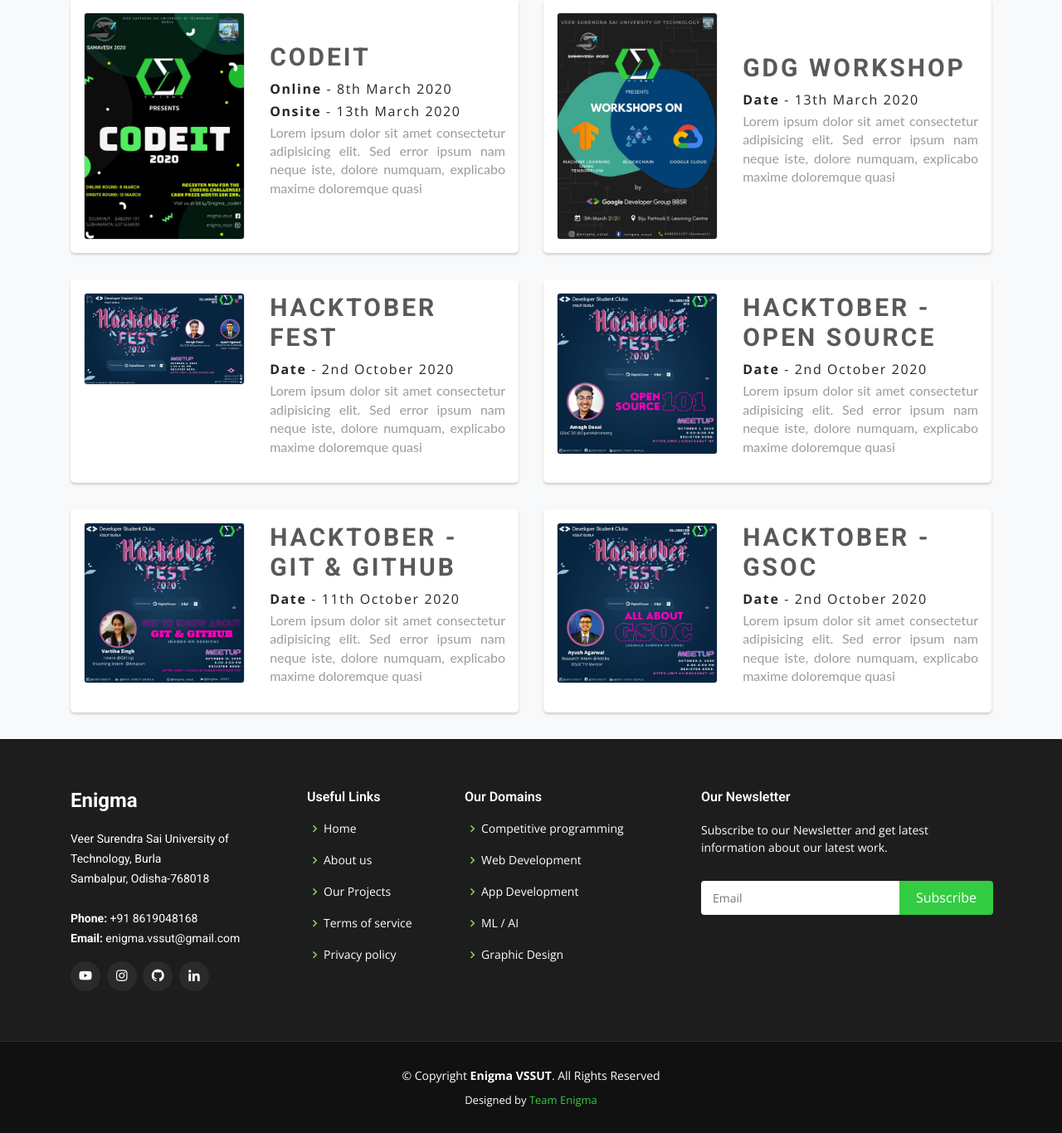
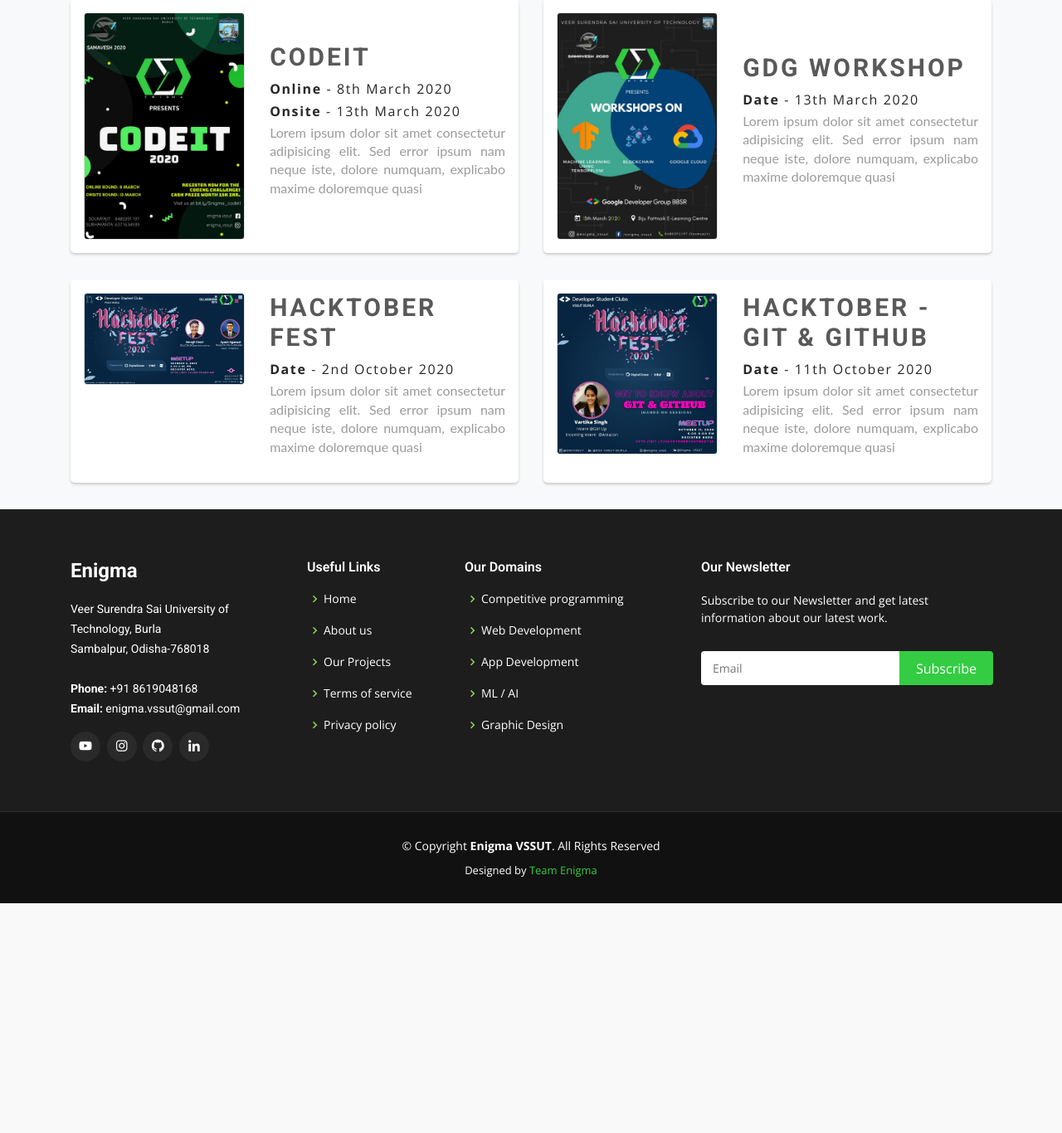
Before and after one commit to EnigmaVSSUT/Qwik-Web, a Django app: page /events/ in a window 1280 px wide. Shown: the part 1046-2412 px from the top of the page at 83% size. After the commit the page ends 2135 px from the top, so only its background shows below. Run offline with Django 3.2, Linux system fonts and the light colour scheme; some libraries are stand-ins or nearby versions.

Commit message:
updated past-events

```diff
--- a/templates/webpages/events.html
+++ b/templates/webpages/events.html
@@ -200,22 +200,6 @@
                     <div class="jumbotron">
                         <div class="row">
                             <div class="col-12 col-md-5">
-                                <img class="img-thumbnail" src="{% static 'assets/img/events/hacktober-opensource.jpeg' %}" alt="" >
-                            </div>
-                            <div class="col-12 col-md-7 right-side pt-3 pt-md-0">
-                                <div>
-                                    <h3 class="event-title text-center text-md-left">HACKTOBER - OPEN SOURCE</h5>
-                                    <p class="date text-center text-md-left" style="margin-bottom: 3px;"><strong>Date</strong> - 2nd October 2020</p>
-                                    <p class="description" style="line-height: 1.4;">Lorem ipsum dolor sit amet consectetur adipisicing elit. Sed error ipsum nam neque iste, dolore numquam, explicabo maxime doloremque quasi</p>
-                                </div>
-                            </div>
-                        </div>
-                    </div>
-                </div>
-                <div class="col-12 col-md-6">
-                    <div class="jumbotron">
-                        <div class="row">
-                            <div class="col-12 col-md-5">
                                 <img class="img-thumbnail" src="{% static 'assets/img/events/hacktober-gitandgithub.jpeg' %}" alt="" >
                             </div>
                             <div class="col-12 col-md-7 right-side pt-3 pt-md-0">
@@ -228,22 +212,6 @@
                         </div>
                     </div>
                 </div>
-                <div class="col-12 col-md-6">
-                    <div class="jumbotron">
-                        <div class="row">
-                            <div class="col-12 col-md-5">
-                                <img class="img-thumbnail" src="{% static 'assets/img/events/hacktober-gsoc.jpeg' %}" alt="" >
-                            </div>
-                            <div class="col-12 col-md-7 right-side pt-3 pt-md-0">
-                                <div>
-                                    <h3 class="event-title text-center text-md-left">HACKTOBER - GSOC</h5>
-                                        <p class="date text-center text-md-left" style="margin-bottom: 3px;"><strong>Date</strong> - 2nd October 2020</p>
-                                        <p class="description" style="line-height: 1.4;">Lorem ipsum dolor sit amet consectetur adipisicing elit. Sed error ipsum nam neque iste, dolore numquam, explicabo maxime doloremque quasi</p>
-                                </div>
-                            </div>
-                        </div>
-                    </div>
-                </div>
             </div>
         </div>
     </main>
```
